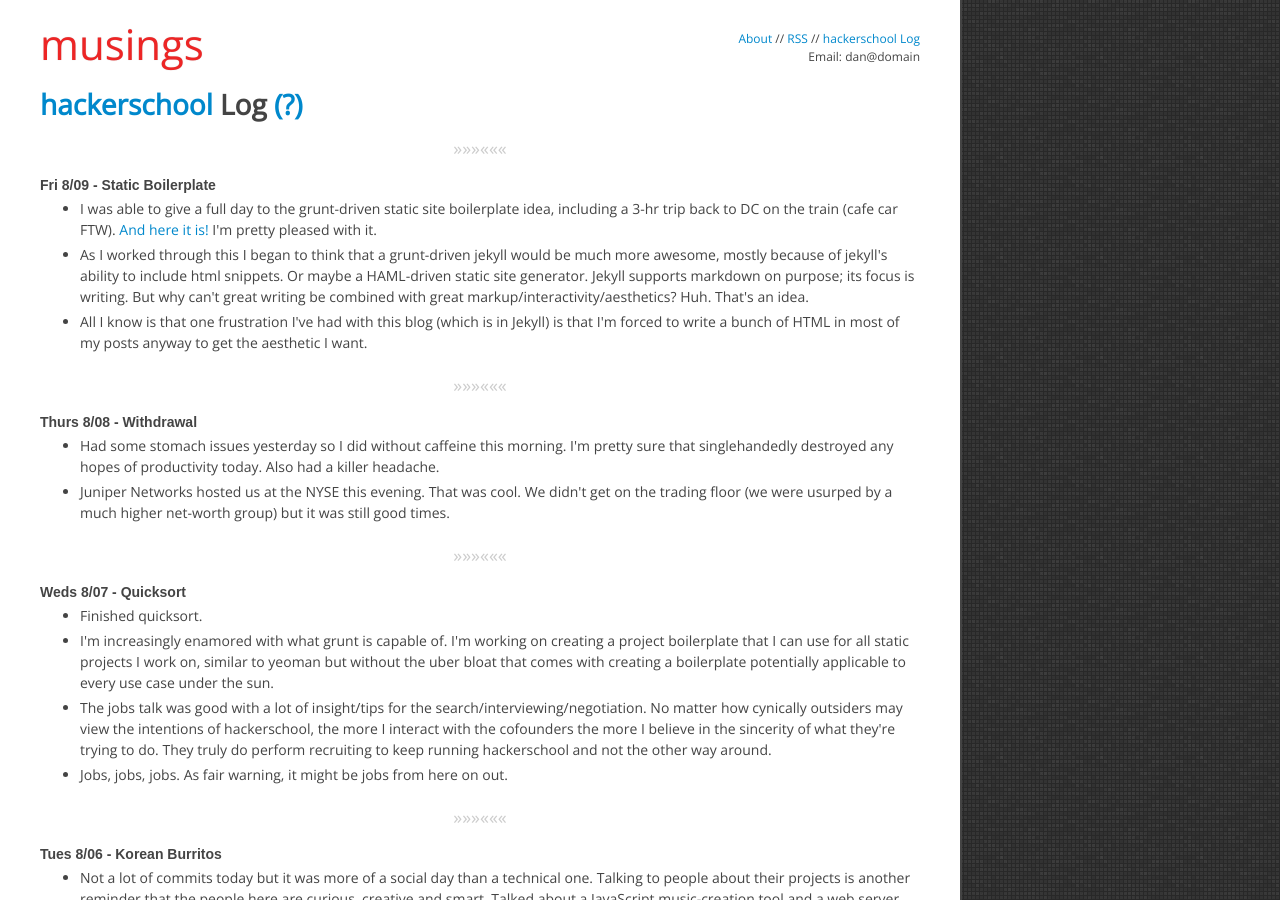
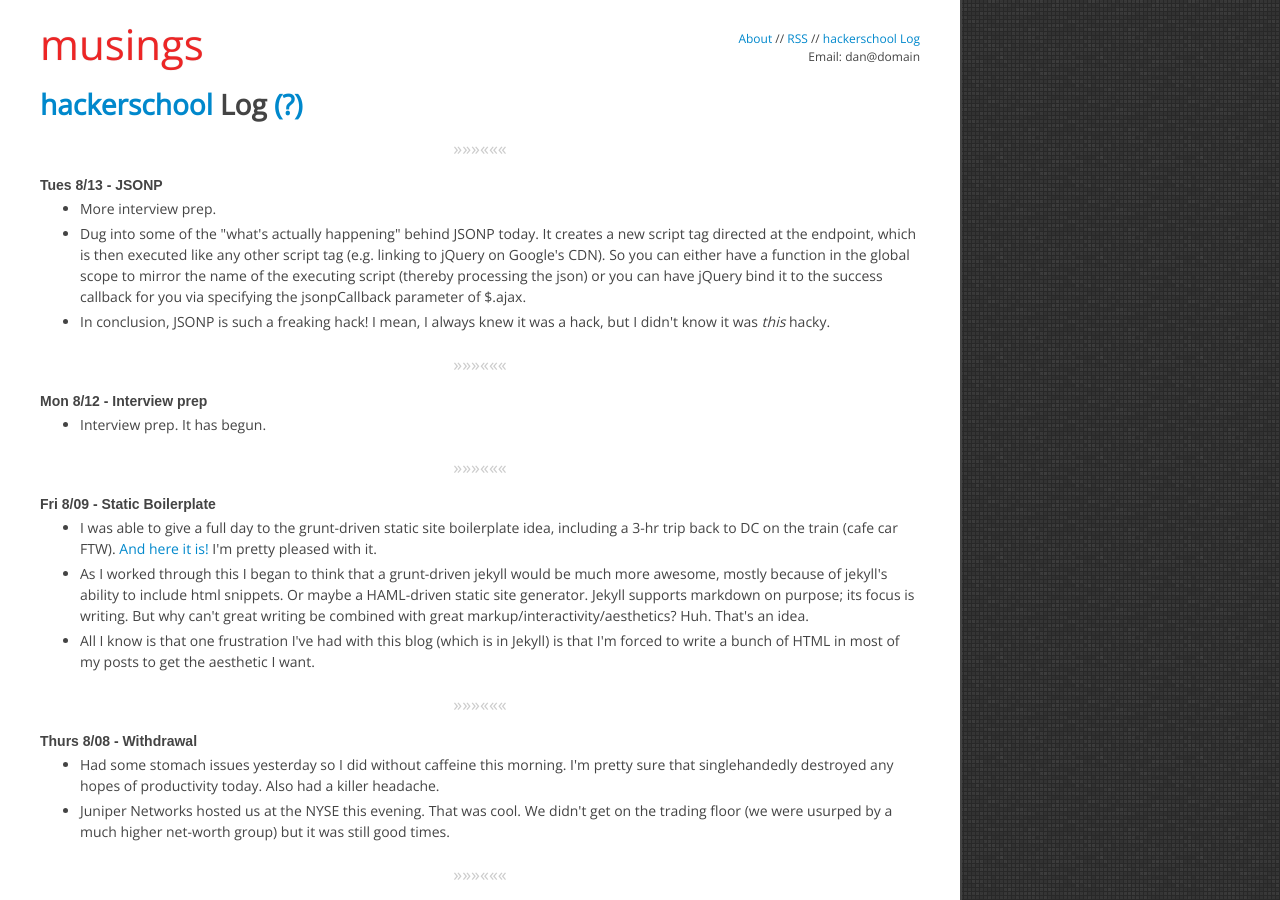
Before and after one commit to danielna/danielna.github.com, a Jekyll site: the page built from hackerschool.html, in a window 1280 px wide and 900 px high. Built offline with Jekyll 4.4.1, drawn with Linux system fonts in a browser that asks for light colours; nearby versions of some CDN libraries; library files that are not in the unit come from our copies; Markdown is read by kramdown in place of the engine named in the settings.

Commit message:
log 8/12 8/13

```diff
--- a/hackerschool.html
+++ b/hackerschool.html
@@ -12,6 +12,30 @@ permalink: /hackerschool/index.html
 
     <div class="separator">&raquo;&raquo;&raquo;&laquo;&laquo;&laquo;</div>
 
+    <span class="date" id="2013-08-13">Tues 8/13 - JSONP</span>
+    <ul>
+        <li>
+            More interview prep.
+        </li>
+        <li>
+            Dug into some of the "what's actually happening" behind JSONP today.  It creates a new script tag directed at the endpoint, which is then executed like any other script tag (e.g. linking to jQuery on Google's CDN).  So you can either have a function in the global scope to mirror the name of the executing script (thereby processing the json) or you can have jQuery bind it to the success callback for you via specifying the jsonpCallback parameter of $.ajax.
+        </li>
+        <li>
+            In conclusion, JSONP is such a freaking hack!  I mean, I always knew it was a hack, but I didn't know it was <em>this</em> hacky.
+        </li>
+    </ul>
+
+    <div class="separator">&raquo;&raquo;&raquo;&laquo;&laquo;&laquo;</div>
+
+    <span class="date" id="2013-08-12">Mon 8/12 - Interview prep</span>
+    <ul>
+        <li>
+            Interview prep.  It has begun.
+        </li>
+    </ul>
+
+    <div class="separator">&raquo;&raquo;&raquo;&laquo;&laquo;&laquo;</div>
+
     <span class="date" id="2013-08-09">Fri 8/09 - Static Boilerplate</span>
     <ul>
         <li>
@@ -21,7 +45,7 @@ permalink: /hackerschool/index.html
             As I worked through this I began to think that a grunt-driven jekyll would be much more awesome, mostly because of jekyll's ability to include html snippets.  Or maybe a HAML-driven static site generator.  Jekyll supports markdown on purpose; its focus is writing.  But why can't great writing be combined with great markup/interactivity/aesthetics?  Huh.  That's an idea.
         </li>
         <li>
-            All I know is that one frustration I've had with this blog (which is in Jekyll) is that I'm forced to write a bunch of HTML in most of my posts anyway to get the aesthetic I want.
+            All I know is that one frustration I've had with this blog (which is in Jekyll) is that I'm forced to write a bunch of HTML in most of my posts to get the aesthetic I want.
         </li>
     </ul>
 
```
